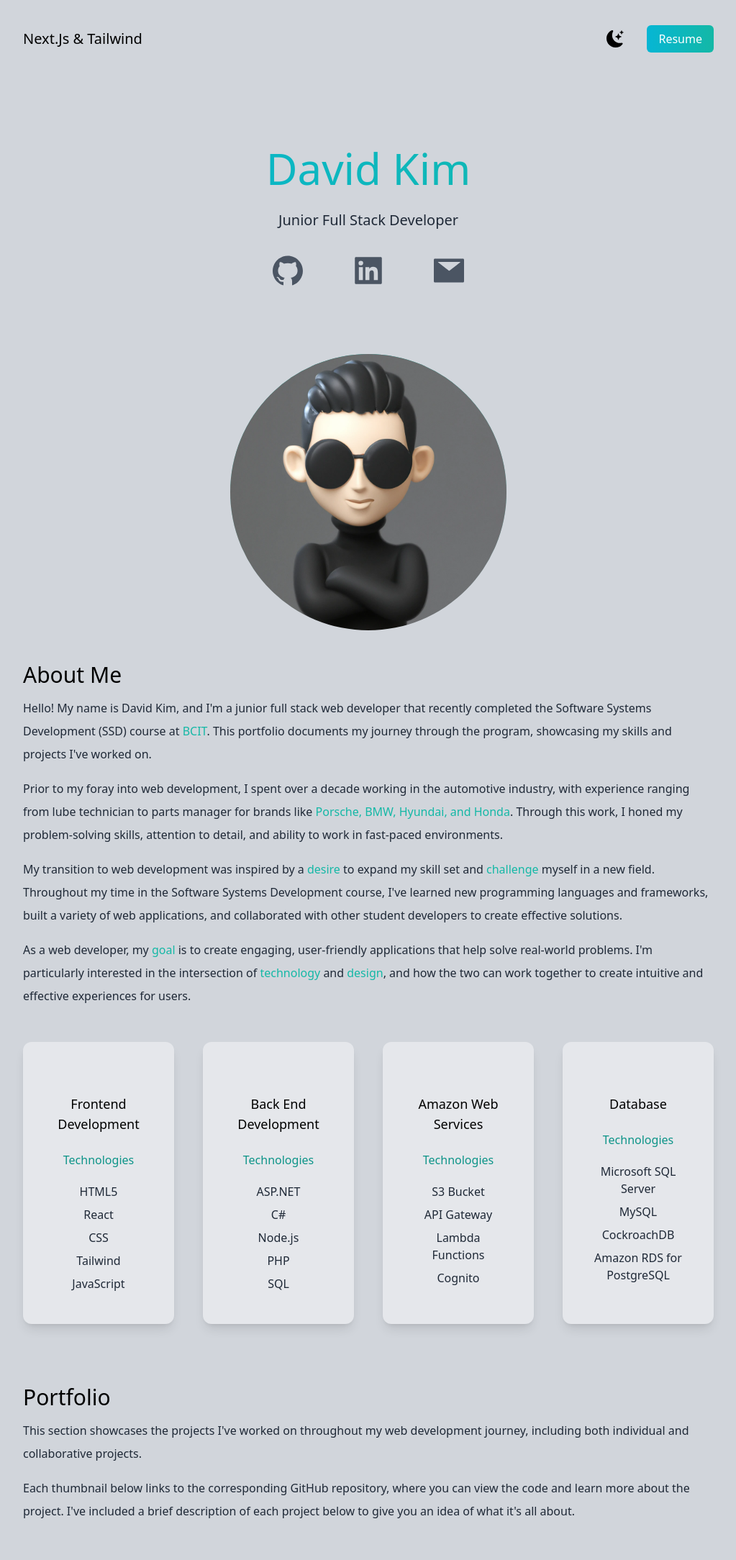
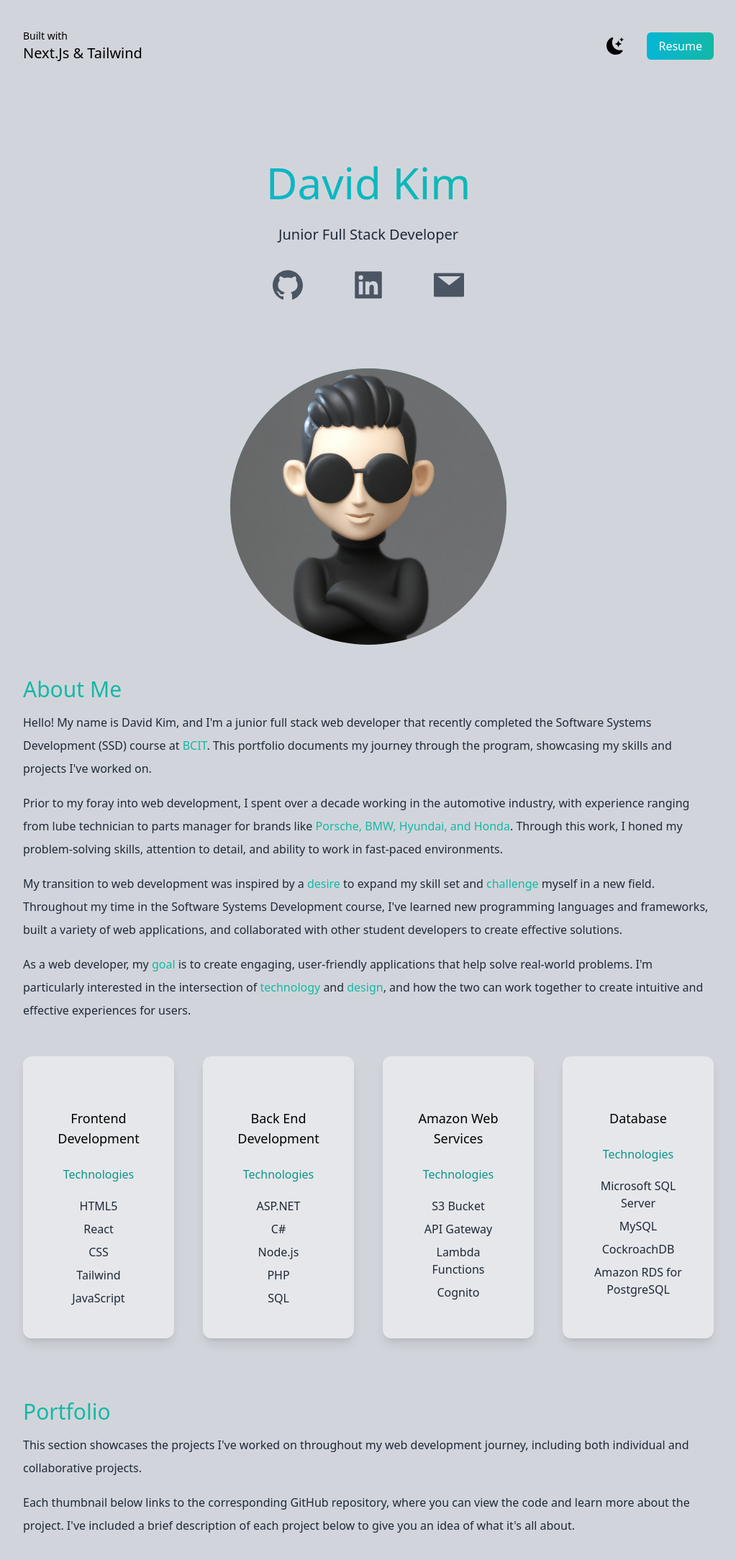
Before and after one commit to djk88/dk-portfolio, a Next.js app: page / in a window 1280 px wide. Shown: the top 2168 px of the page at 72% size, without its empty margins (128-1151 px from the left). Built offline with nearby package versions, Linux system fonts and the light colour scheme; grey boxes are pictures that could not be loaded.

Commit message:
adding new resume link to resume

```diff
--- a/pages/index.js
+++ b/pages/index.js
@@ -22,7 +22,10 @@ export default function Home() {
       <main className=" bg-gray-300 px-10 dark:bg-gray-900 md:px-20 lg:px-40">
         <section className="mb-">
           <nav className="py-10 mb-12 flex justify-between dark:text-white">
-            <h1 className="text-xl">Next.Js & Tailwind</h1>
+            <div>
+              <p className="text-sm">Built with</p>
+              <h1 className="text-xl">Next.Js & Tailwind</h1>
+            </div>
             <ul className="flex items-center">
               <li>
                 <BsFillMoonStarsFill
@@ -33,7 +36,7 @@ export default function Home() {
               <li>
                 <a
                   className="bg-gradient-to-r from-cyan-500 to-teal-500 text-white px-4 py-2 border-none rounded-md ml-8 transition duration-700 ease-in-out"
-                  href="https://docs.google.com/document/d/1xJ0grPAab9ClEHyEMQjZqFqRiUKUnuYV/edit?usp=sharing&ouid=105584303304321756439&rtpof=true&sd=true"
+                  href="https://drive.google.com/file/d/1fjDf0i0RqGjr-q-8itPl2KB1rhUnZvoT/view?usp=drive_link"
                   target="_blank"
                 >
                   Resume
@@ -69,7 +72,8 @@ export default function Home() {
         </section>
         <section>
           <div>
-            <h3 className="text-3xl py-1 dark:text-white ">About Me</h3>
+            <h3 class="text-3xl py-1 text-teal-500 font-medium">About Me</h3>
+
             <p className="text-md py-2 leading-8 text-gray-800 dark:text-gray-200">
               Hello! My name is David Kim, and I'm a junior full stack web
               developer that recently completed the Software Systems Development
@@ -151,7 +155,9 @@ export default function Home() {
         </section>
         <section className="py-10">
           <div>
-            <h3 className="text-3xl py-1 dark:text-white ">Portfolio</h3>
+            <h3 className="text-3xl py-1 text-teal-500 font-medium dark:text-teal-500 ">
+              Portfolio
+            </h3>
             <p className="text-md py-2 leading-8 text-gray-800 dark:text-gray-200">
               This section showcases the projects I've worked on throughout my
               web development journey, including both individual and
```
